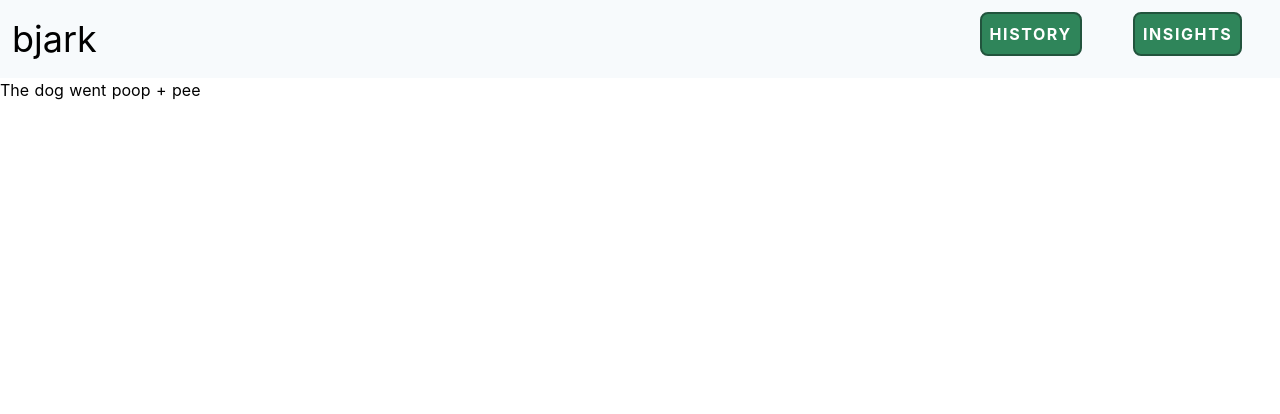
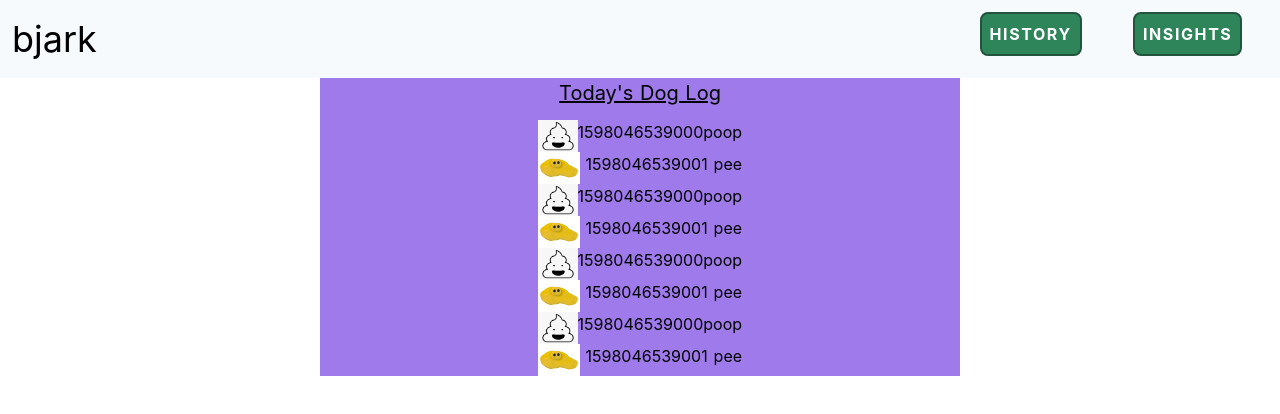
Before and after one commit to bld010/bjark-frontend, a Nuxt app: page / in a window 1280 px wide. Shown: the top 414 px of the page. Built offline with nearby package versions, Linux system fonts and the light colour scheme.

Commit message:
Play with list rendering

```diff
--- a/components/TodaysActivities.vue
+++ b/components/TodaysActivities.vue
@@ -1,6 +1,14 @@
 <template>
-  <div  class="w-full h-full">
-    <p>The dog went {{activities[0]}} + {{activities[1]}} </p>
+  <div  class="w-1/2 bg-purple-500 flex justify-center items-center flex-col m-auto h-full">
+    <h2 class="text-xl text-center mb-3 underline">Today's Dog Log</h2>
+    <ul class="">
+      <li class="flex flex-row justify-between" v-for="activity in activities" :key="activity.index">
+        <img class="h-8" v-if="activity.activity == 'poop'" src="../assets/poopMoji.png">
+        <img class="h-8" v-else src="../assets/pee.jpg">
+        <p>{{ activity.time }}</p>
+        <p>{{ activity.activity }} </p>
+      </li>
+    </ul>
 
   </div>
 </template>
@@ -10,11 +18,43 @@
 </style>
 
 <script lang="ts">
-import Vue from 'vue'
+import Vue from 'vue';
+
+let activities = [
+  {
+    time: Date.now(),
+    activity: 'poop'
+  },
+  { time: Date.now() + 1,
+    activity: 'pee'
+  },
+  {
+    time: Date.now(),
+    activity: 'poop'
+  },
+  { time: Date.now() + 1,
+    activity: 'pee'
+  },
+  {
+    time: Date.now(),
+    activity: 'poop'
+  },
+  { time: Date.now() + 1,
+    activity: 'pee'
+  },
+  {
+    time: Date.now(),
+    activity: 'poop'
+  },
+  { time: Date.now() + 1,
+    activity: 'pee'
+  }
+]
+
 export default Vue.extend({
   data() {
     return {
-      activities: ['poop', 'pee']
+      activities: activities
     }
   }
 })
```
Also changed, not shown: assets/pee.jpg (added), assets/poopMoji.png (added).
